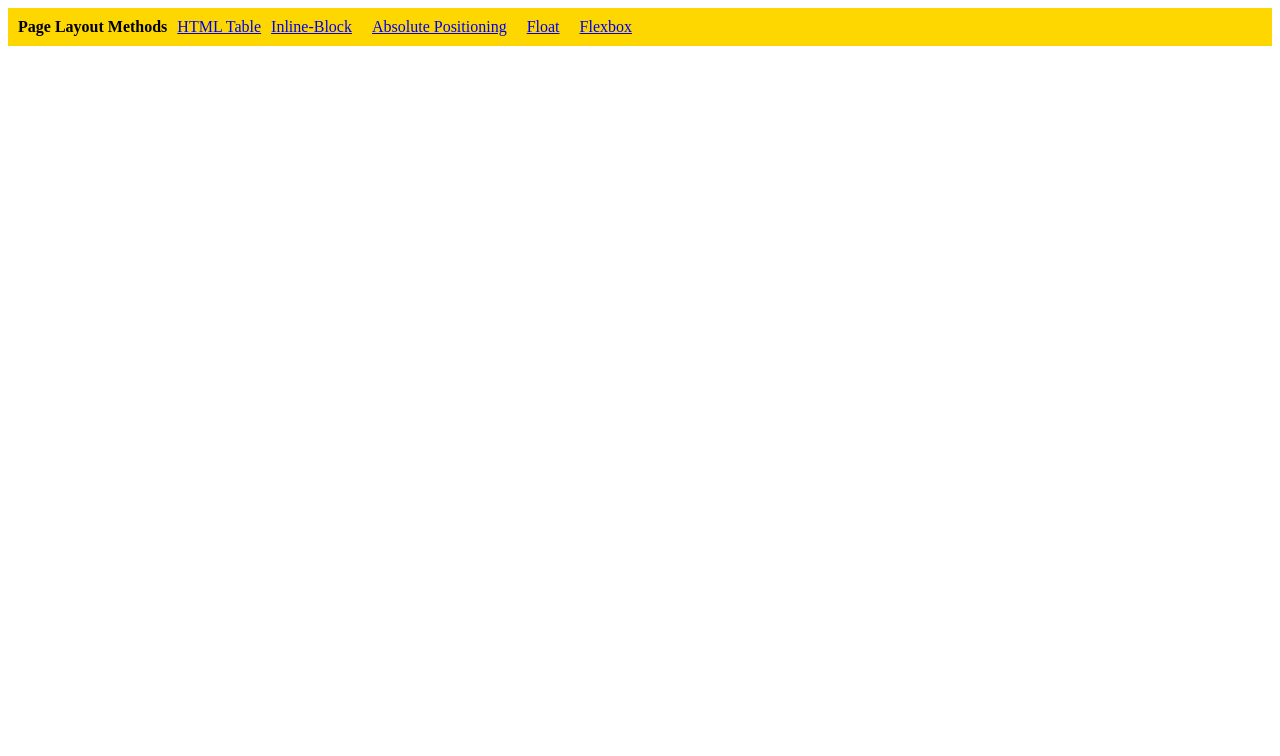
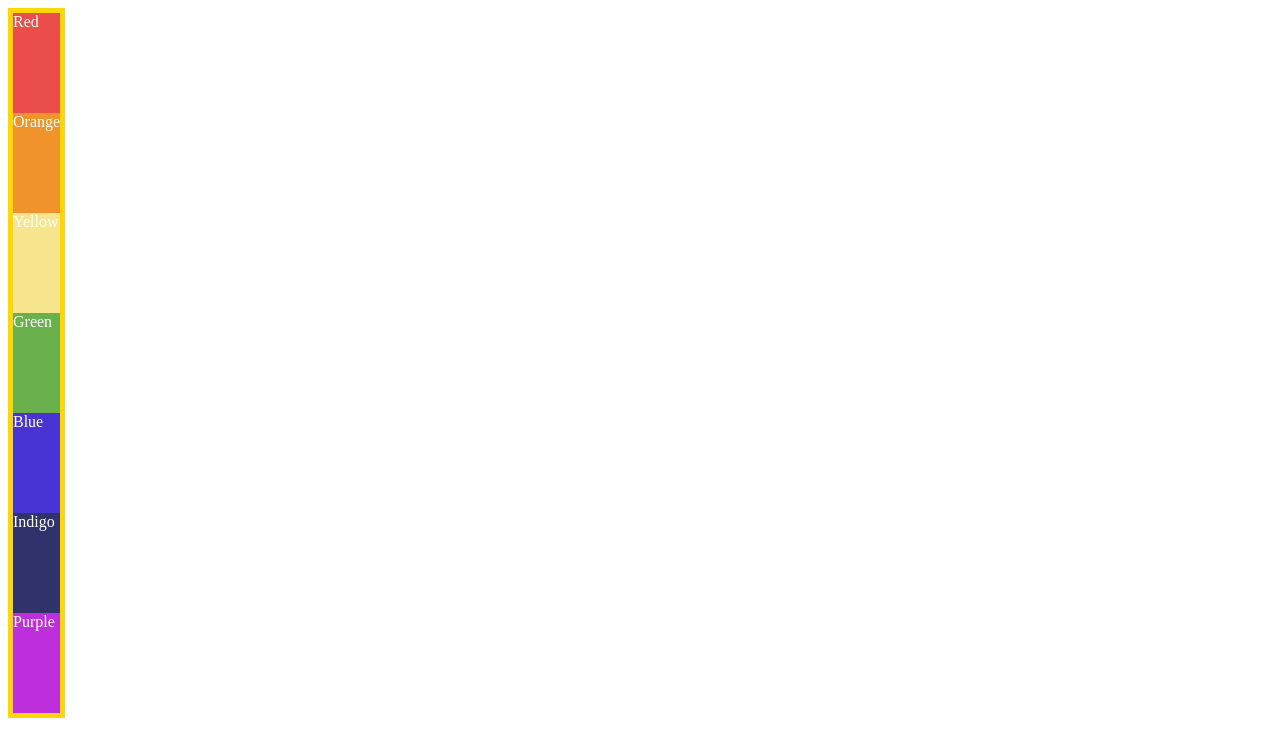
Before and after one commit to SAMARTH-HERE/LEARN_CSS, a plain HTML site: page solution.html in a window 1280 px wide. Drawn offline with Linux system fonts and the light colour scheme.

Commit message:
Add files via upload

```diff
--- a/solution.html
+++ b/solution.html
@@ -4,36 +4,58 @@
 <head>
   <meta charset="UTF-8">
   <meta name="viewport" content="width=device-width, initial-scale=1.0">
-  <title>Column Layout Methods</title>
+  <title>Flex Direction</title>
   <style>
-    p {
-      font-weight: 700;
-      margin: 0;
+    .container {
+      color: white;
+      border: 5px solid gold;
+      display: inline-flex;
+      flex-direction: column;
     }
 
-    li {
-      list-style: none;
+    .container > *{
+      flex-basis: 100px;
     }
 
-    .container {
-      padding: 10px;
-      background-color: gold;
-      display: flex;
-      gap: 10px;
+    .red {
+      background-color: #eb4d4b;
+    }
+
+    .orange {
+      background-color: #f0932b;
+    }
+
+    .yellow {
+      background-color: #f6e58d;
+    }
+
+    .green {
+      background-color: #6ab04c;
+    }
+
+    .blue {
+      background-color: #4834d4;
+    }
+
+    .indigo {
+      background-color: #30336b;
+    }
+
+    .purple {
+      background-color: #be2edd;
     }
   </style>
 </head>
 
 <body>
   <div class="container">
-    <p>Page Layout Methods</p>
-
-    <li><a href="./html-table.html">HTML Table</a></li>
-    <li><a href="./inline-block.html">Inline-Block</li>
-    <li><a href="./absolute-position.html">Absolute Positioning</li>
-    <li><a href="./float.html">Float</li>
-    <li><a href="./flex.html">Flexbox</li>
-
+    <div class="red">Red</div>
+    <div class="orange">Orange</div>
+    <div class="yellow">Yellow</div>
+    <div class="green">Green</div>
+    <div class="blue">Blue</div>
+    <div class="indigo">Indigo</div>
+    <div class="purple">Purple</div>
   </div>
 </body>
 
```
